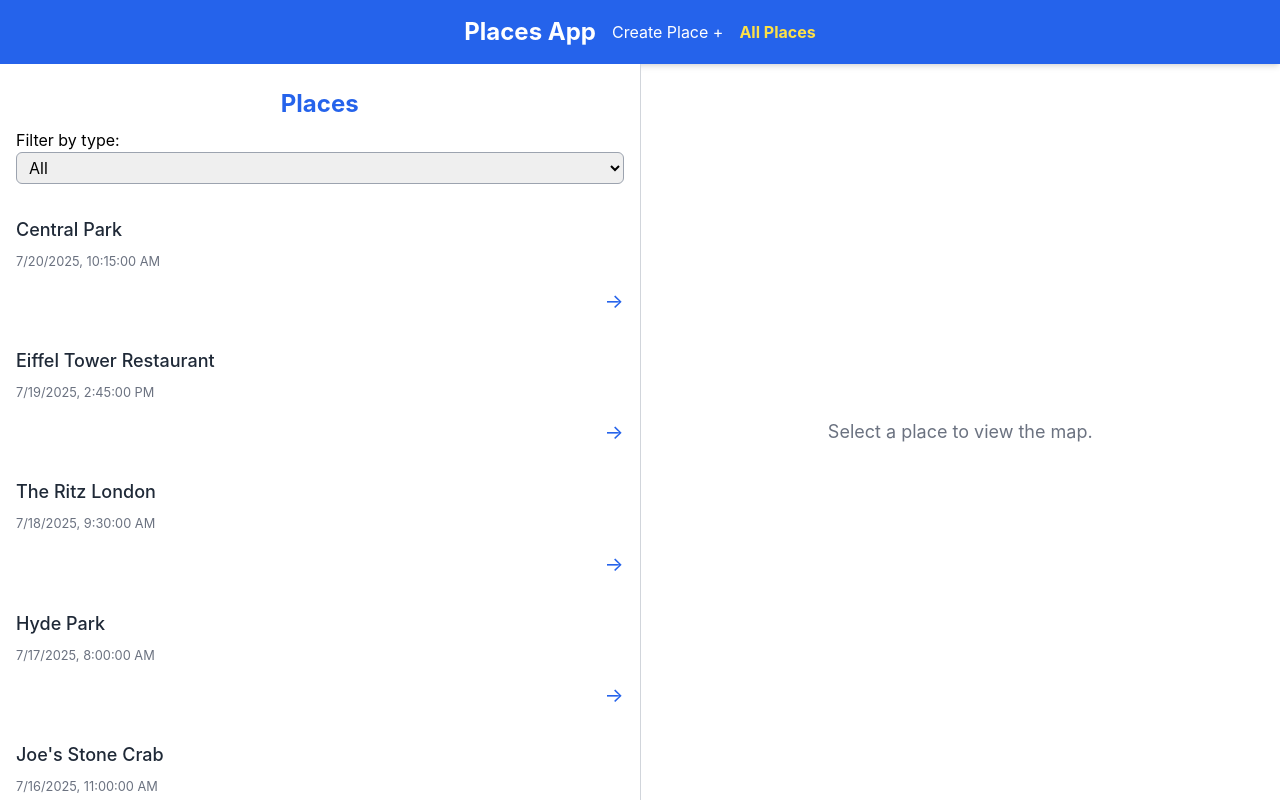
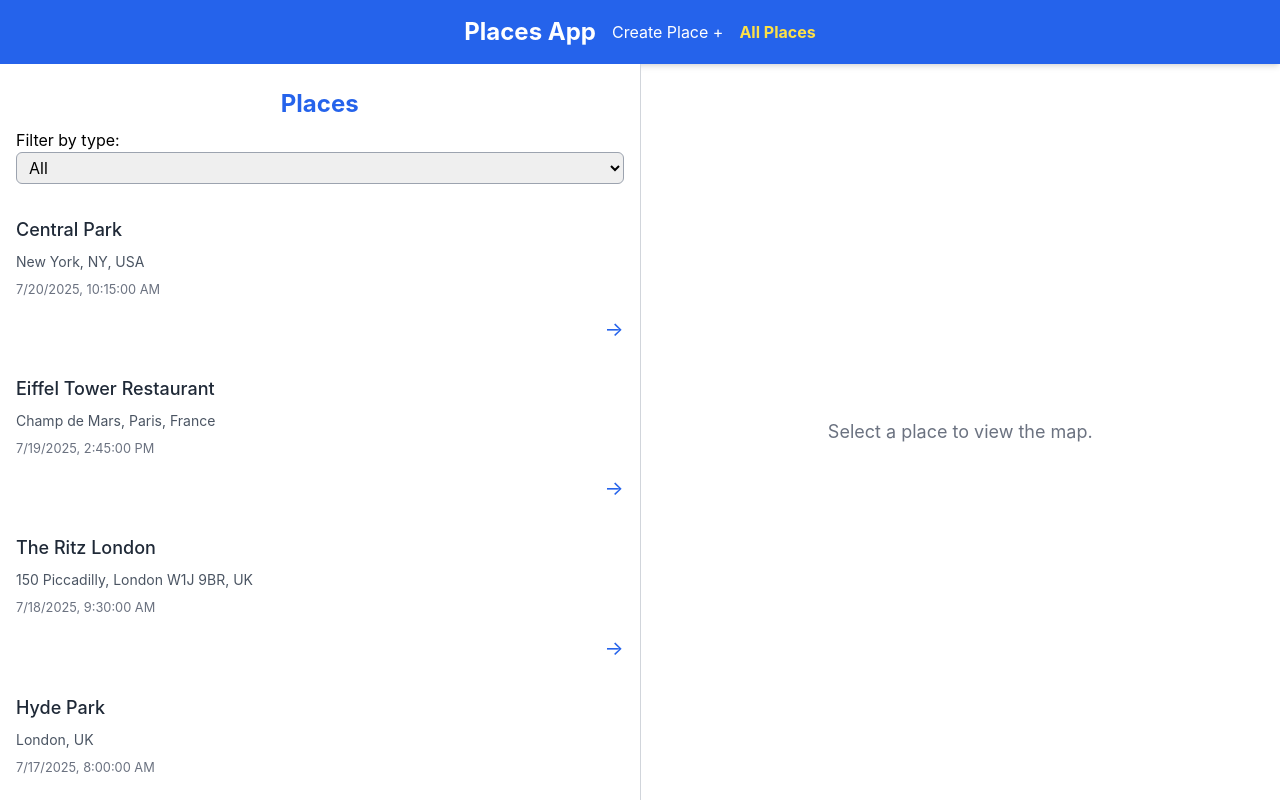
Before and after one commit to roy845/React-abra-assignment, a React (Create React App) app: page /places in a window 1280 px wide. Built offline with nearby package versions, Linux system fonts and the light colour scheme.

Commit message:
First Commit

```diff
--- a/src/components/Place.tsx
+++ b/src/components/Place.tsx
@@ -13,6 +13,7 @@ const Place = ({ place, isSelected }: PlaceProps): JSX.Element => {
   const dispatch = useAppDispatch();
   const navigate: NavigateFunction = useNavigate();
   const { WEATHER_DATA } = ROUTES;
+
   const handleClick = (): void => {
     dispatch(setSelectedPlace(place));
   };
@@ -34,6 +35,7 @@ const Place = ({ place, isSelected }: PlaceProps): JSX.Element => {
       tabIndex={0}
     >
       <span className="font-medium text-lg text-gray-800">{place.name}</span>
+      <span className="text-gray-600 text-sm">{place.address}</span>
       <small className="text-gray-500">
         {new Date(place.createdAt).toLocaleString()}
       </small>
```
